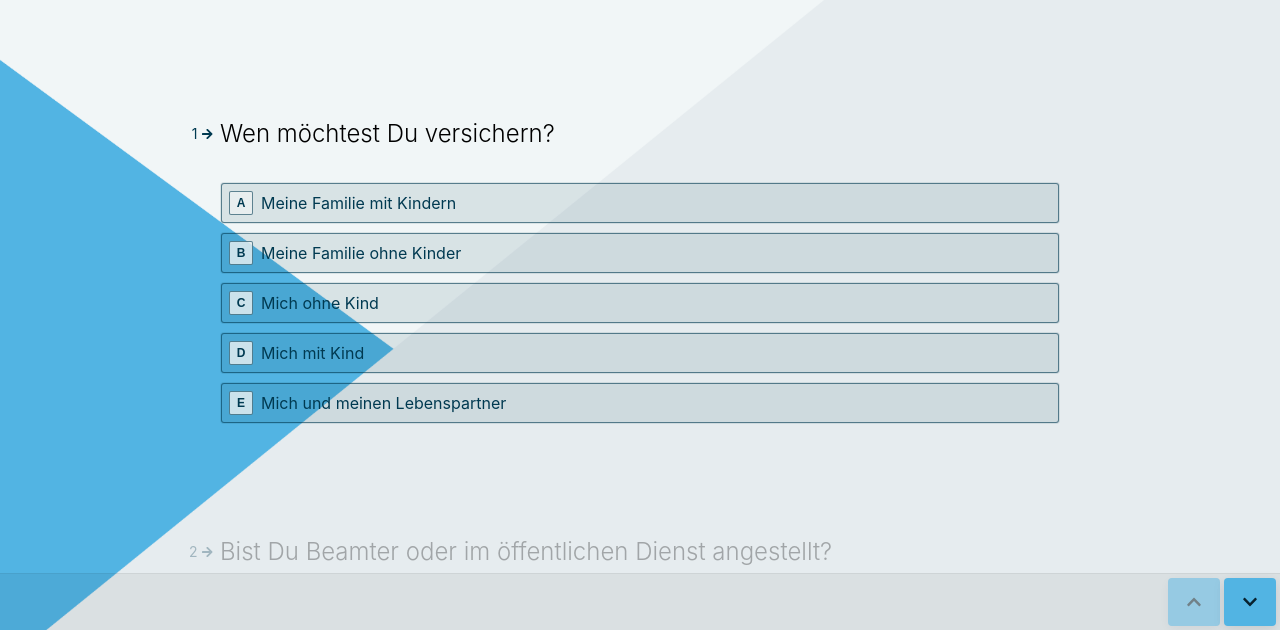
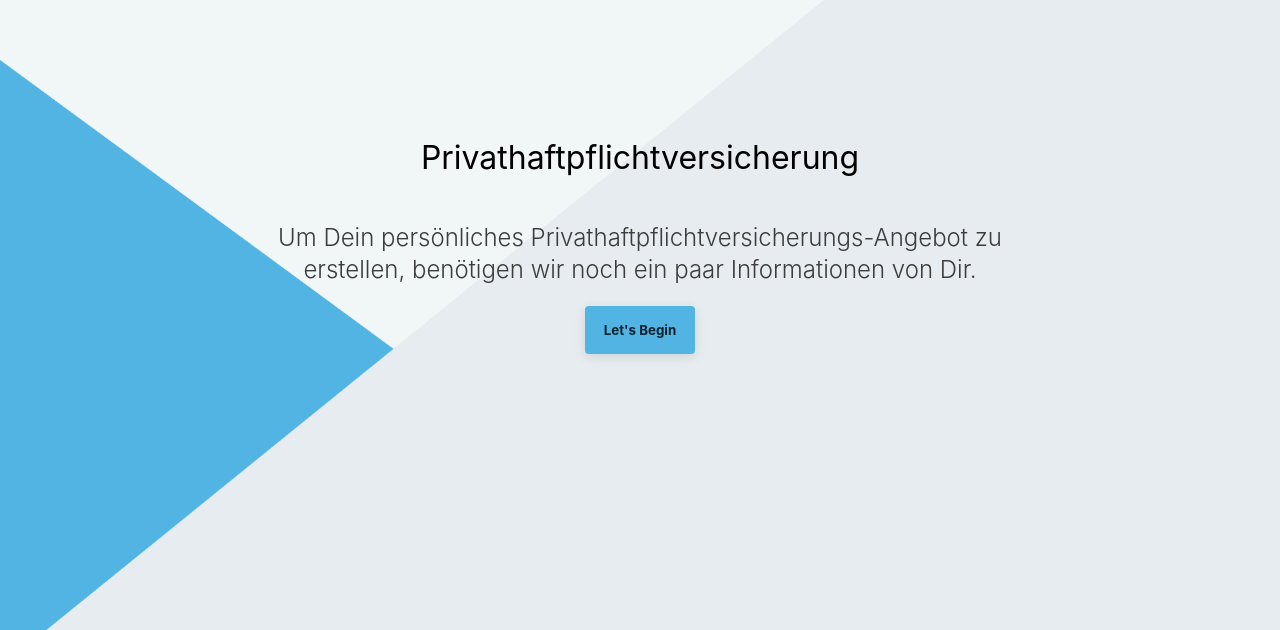
Before and after one commit to SwarajG/typeform-test, a React (Create React App) app: page / in a window 1280 px wide. Shown: the part 170-800 px from the top of the page. Built offline with nearby package versions, Linux system fonts and the light colour scheme.

Commit message:
startting screen working

```diff
--- a/src/views/Main/index.js
+++ b/src/views/Main/index.js
@@ -1,5 +1,5 @@
 import React, { Component } from 'react';
-// import StartScreen from '../StartScreen';
+import StartScreen from '../StartScreen';
 import QuestionList from '../QuestionList';
 import Footer from '../Footer';
 import s from './styles';
@@ -7,20 +7,20 @@ import s from './styles';
 export default class Main extends Component {
   render() {
     const {
-      // isQuizStarted,
-      // updateStartStartedStatus,
-      // questionnaire,
+      isQuizStarted,
+      updateStartStartedStatus,
+      questionnaire,
       questions
     } = this.props;
-    // if (!isQuizStarted) {
-    //   return (
-    //     <StartScreen
-    //       title={questionnaire.title}
-    //       description={questionnaire.description}
-    //       updateStartStartedStatus={updateStartStartedStatus}
-    //     />
-    //   );
-    // }
+    if (!isQuizStarted) {
+      return (
+        <StartScreen
+          title={questionnaire.title}
+          description={questionnaire.description}
+          updateStartStartedStatus={updateStartStartedStatus}
+        />
+      );
+    }
     return (
       <div className={s.mainWrapper}>
         <QuestionList questions={questions} />
```
Also changed, not shown: package.json (+6 -1 lines), 2 other files (tests, documents, lock files or other folders).
